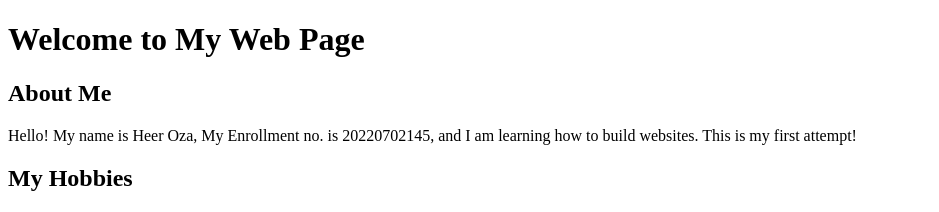
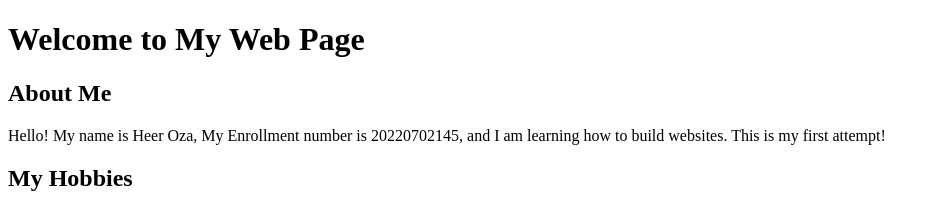
Before and after one commit to 20220702145/Portfolio, a plain HTML site: page Assignment_1.html in a window 1280 px wide. Shown: the top 212 px of the page, without its empty margins (0-939 px from the left). Drawn offline with Linux system fonts and the light colour scheme.

Commit message:
Update Assignment_1.html

```diff
--- a/Assignment_1.html
+++ b/Assignment_1.html
@@ -8,7 +8,7 @@
 
     <div>
         <h2>About Me</h2>
-        <p>Hello! My name is Heer Oza, My Enrollment no. is 20220702145, and I am learning how to build websites. This is my first attempt!</p>
+        <p>Hello! My name is Heer Oza, My Enrollment number is 20220702145, and I am learning how to build websites. This is my first attempt!</p>
     </div>
 
     <div>
```
